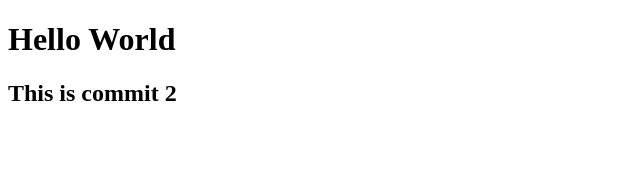
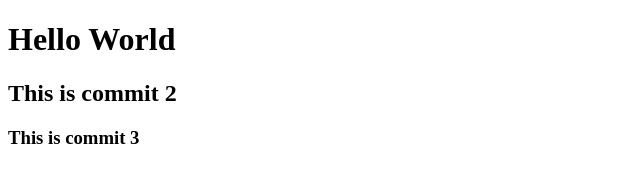
Before and after one commit to gmiller456/test, a plain HTML site: page index.html in a window 1280 px wide. Shown: the whole page, without its empty margins (0-640 px from the left). Drawn offline with Linux system fonts and the light colour scheme.

Commit message:
feat: third commit

```diff
--- a/index.html
+++ b/index.html
@@ -9,5 +9,8 @@
     <h1>Hello World</h1>
 
     <h2>This is commit 2</h2>
+
+
+    <h3>This is commit 3</h3>
 </body>
 </html>
```
